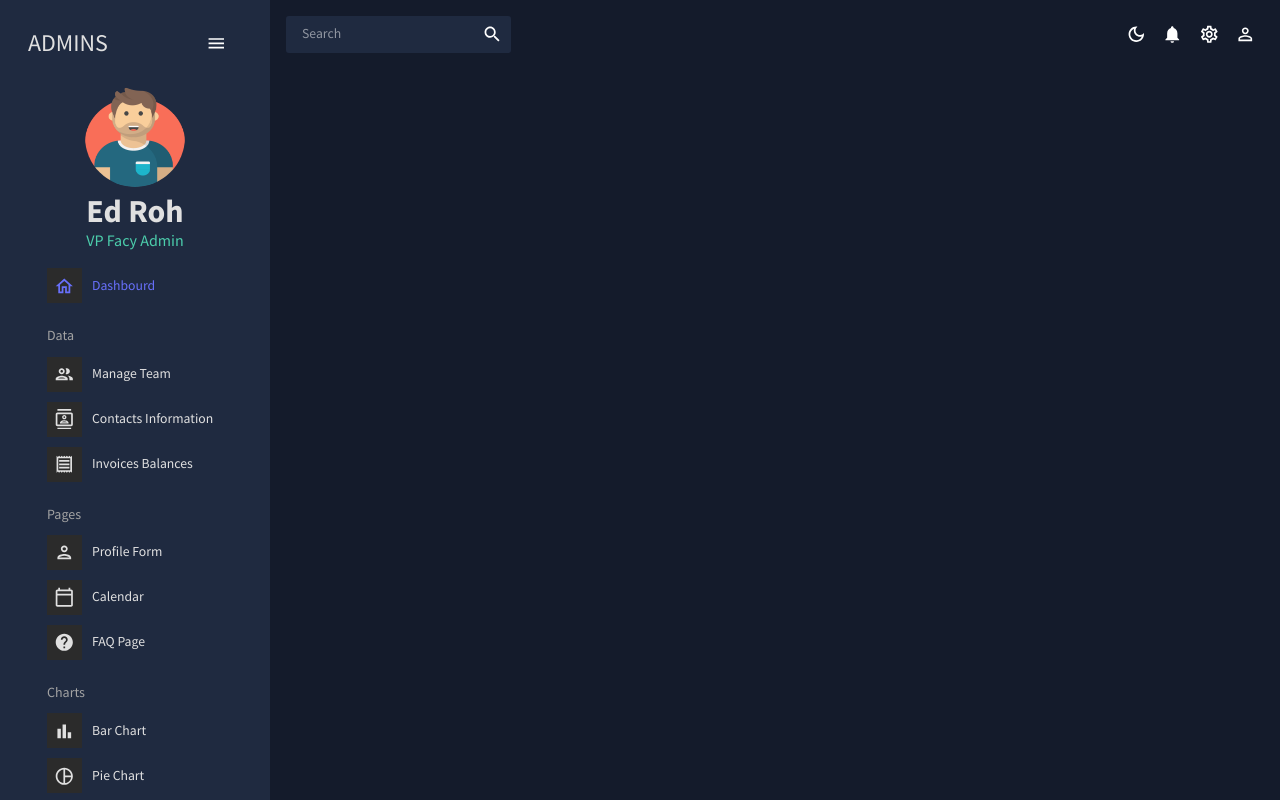
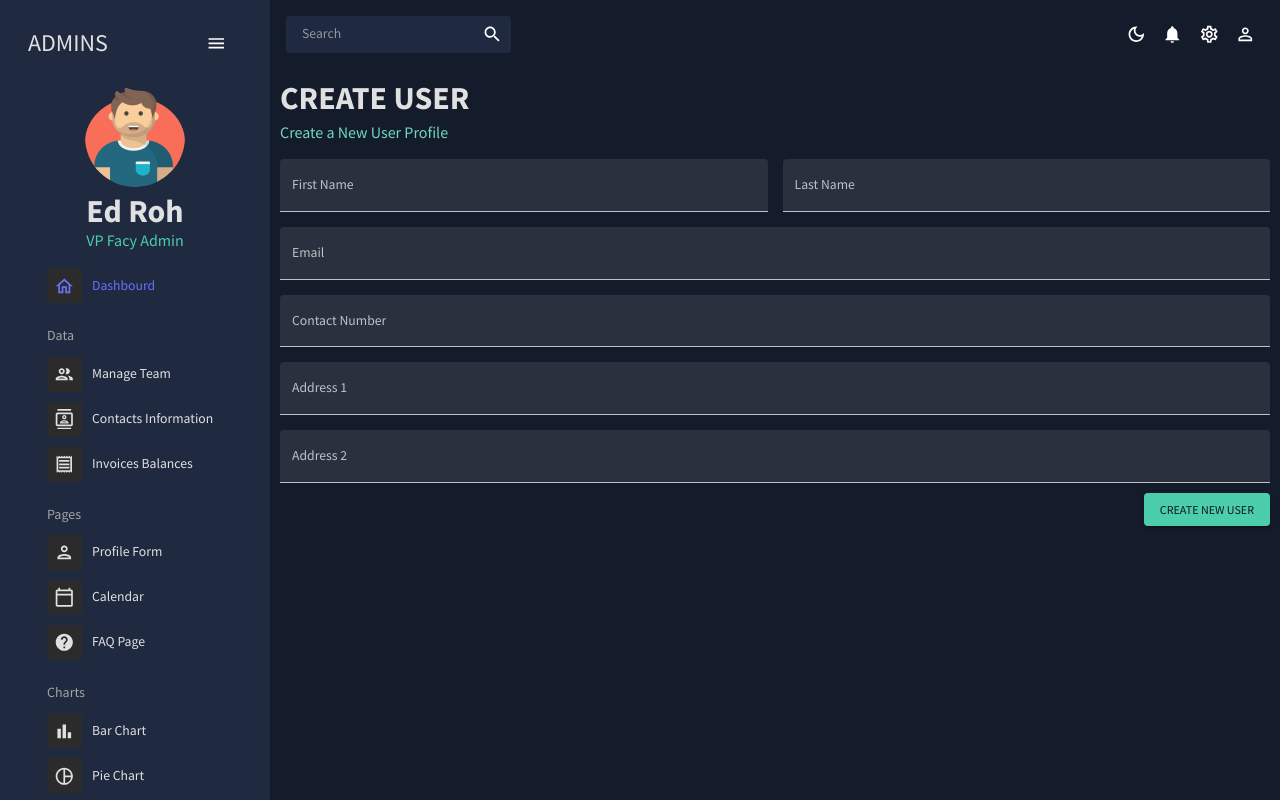
Before and after one commit to Tarek-989/React-Admin-Dashboard-App, a React (Create React App) app in the folder react-admin/: page /form in a window 1280 px wide. Built offline with nearby package versions, Linux system fonts and the light colour scheme.

Commit message:
build Form Container

```diff
--- a/react-admin/src/App.tsx
+++ b/react-admin/src/App.tsx
@@ -7,6 +7,7 @@
 import { TeamContainer } from "./pages/team/TeamContainer";
 import { ContactsContainer } from "./pages/contacts/ContactsContainer";
 import { InvoicesContainer } from "./pages/invoices/InvoicesContainer";
+import { FormContainer } from "./pages/form/FormContainer";
 
 export const App: React.FC = () => {
 	const [theme, colorMode] = useMode();
@@ -23,7 +24,7 @@
 							<Route path="/team" element={<TeamContainer />} />
 							<Route path="/contacts" element={<ContactsContainer />} />
 							<Route path="/invoices" element={<InvoicesContainer />} />
-							{/* <Route path="/form" element={<FormContainer />} /> */}
+							<Route path="/form" element={<FormContainer />} />
 							{/* <Route path="/bar" element={<BarContainer />} /> */}
 							{/* <Route path="/pie" element={<PieContainer />} /> */}
 							{/* <Route path="/line" element={<LineContainer />} /> */}
--- /dev/null
+++ b/react-admin/src/pages/form/FormContainer.tsx
@@ -0,0 +1,147 @@
+import React from 'react';
+import { Box, Button, TextField } from '@mui/material';
+import { Formik } from 'formik';
+import * as yup from 'yup';
+import { useMediaQuery } from '@mui/material';
+import { Header } from '../../components';
+
+const initialValues = {
+	firstName: '',
+	lastName: '',
+	email: '',
+	contact: '',
+	address1: '',
+	address2: '',
+}
+const phoneRegExp = /^((\+[1-9]{1,4}[ -]?)|(\([0-9]{2,3}\)[ -]?)|([0-9]{2,4})[ -]?)*?[0-9]{3,4}[ -]?[0-9]{3,4}$/;
+const userSchema = yup.object().shape({
+	firstName: yup.string().required('required'),
+	lastName: yup.string().required('required'),
+	email: yup.string().email('Invalid Eamil').required('required'),
+	contact: yup.string().matches(phoneRegExp, 'Phone number is not valid').required('required'),
+	address1: yup.string().required('required'),
+	address2: yup.string().required('required'),
+});
+
+export const FormContainer: React.FC = () => {
+	const isNonMobile = useMediaQuery('(min-width:37.5rem)');
+	const handleFormSubmit = (values: TValues) => {
+		console.log(values);
+	};
+	return (
+		<Box m={1.25}>
+			<Header title='CREATE USER' subTilte='Create a New User Profile' />
+			<Formik
+				onSubmit={handleFormSubmit}
+				initialValues={initialValues}
+				validationSchema={userSchema}
+			>
+				{({ values, errors, touched, handleBlur, handleChange, handleSubmit }) => (
+					<form onSubmit={handleSubmit}>
+						<Box
+							display={'grid'}
+							gap={1.875}
+							gridTemplateColumns='repeat(4, minmax(0, 1fr))'
+							sx={{
+								'& > div': { gridColumn: isNonMobile ? undefined : 'span 4' },
+							}}
+						>
+							<TextField
+								fullWidth
+								variant='filled'
+								type={'text'}
+								label={'First Name'}
+								onBlur={handleBlur}
+								onChange={handleChange}
+								value={values.firstName}
+								name={'firstName'}
+								error={!!touched.firstName && !!errors.firstName}
+								helperText={touched.firstName && errors.firstName}
+								sx={{ gridColumn: 'span 2' }}
+							/>
+							<TextField
+								fullWidth
+								variant='filled'
+								type={'text'}
+								label={'Last Name'}
+								onBlur={handleBlur}
+								onChange={handleChange}
+								value={values.lastName}
+								name={'lastName'}
+								error={!!touched.lastName && !!errors.lastName}
+								helperText={touched.lastName && errors.lastName}
+								sx={{ gridColumn: 'span 2' }}
+							/>
+							<TextField
+								fullWidth
+								variant='filled'
+								type={'text'}
+								label={'Email'}
+								onBlur={handleBlur}
+								onChange={handleChange}
+								value={values.email}
+								name={'email'}
+								error={!!touched.email && !!errors.email}
+								helperText={touched.email && errors.email}
+								sx={{ gridColumn: 'span 4' }}
+							/>
+							<TextField
+								fullWidth
+								variant='filled'
+								type={'text'}
+								label={'Contact Number'}
+								onBlur={handleBlur}
+								onChange={handleChange}
+								value={values.contact}
+								name={'contact'}
+								error={!!touched.contact && !!errors.contact}
+								helperText={touched.contact && errors.contact}
+								sx={{ gridColumn: 'span 4' }}
+							/>
+							<TextField
+								fullWidth
+								variant='filled'
+								type={'text'}
+								label={'Address 1'}
+								onBlur={handleBlur}
+								onChange={handleChange}
+								value={values.address1}
+								name={'address1'}
+								error={!!touched.address1 && !!errors.address1}
+								helperText={touched.address1 && errors.address1}
+								sx={{ gridColumn: 'span 4' }}
+							/>
+							<TextField
+								fullWidth
+								variant='filled'
+								type={'text'}
+								label={'Address 2'}
+								onBlur={handleBlur}
+								onChange={handleChange}
+								value={values.address2}
+								name={'address2'}
+								error={!!touched.address2 && !!errors.address2}
+								helperText={touched.address2 && errors.address2}
+								sx={{ gridColumn: 'span 4' }}
+							/>
+						</Box>
+						<Box display={'flex'} justifyContent={'end'} mt={1.25}>
+							<Button type='submit' color='secondary' variant='contained'>
+								Create New User
+							</Button>
+						</Box>
+					</form>
+				)}
+			</Formik>
+		</Box>
+	);
+};
+
+type TValues = {
+	firstName: string;
+	lastName: string;
+	email: string;
+	contact: string;
+	address1: string;
+	address2: string;
+}
```
